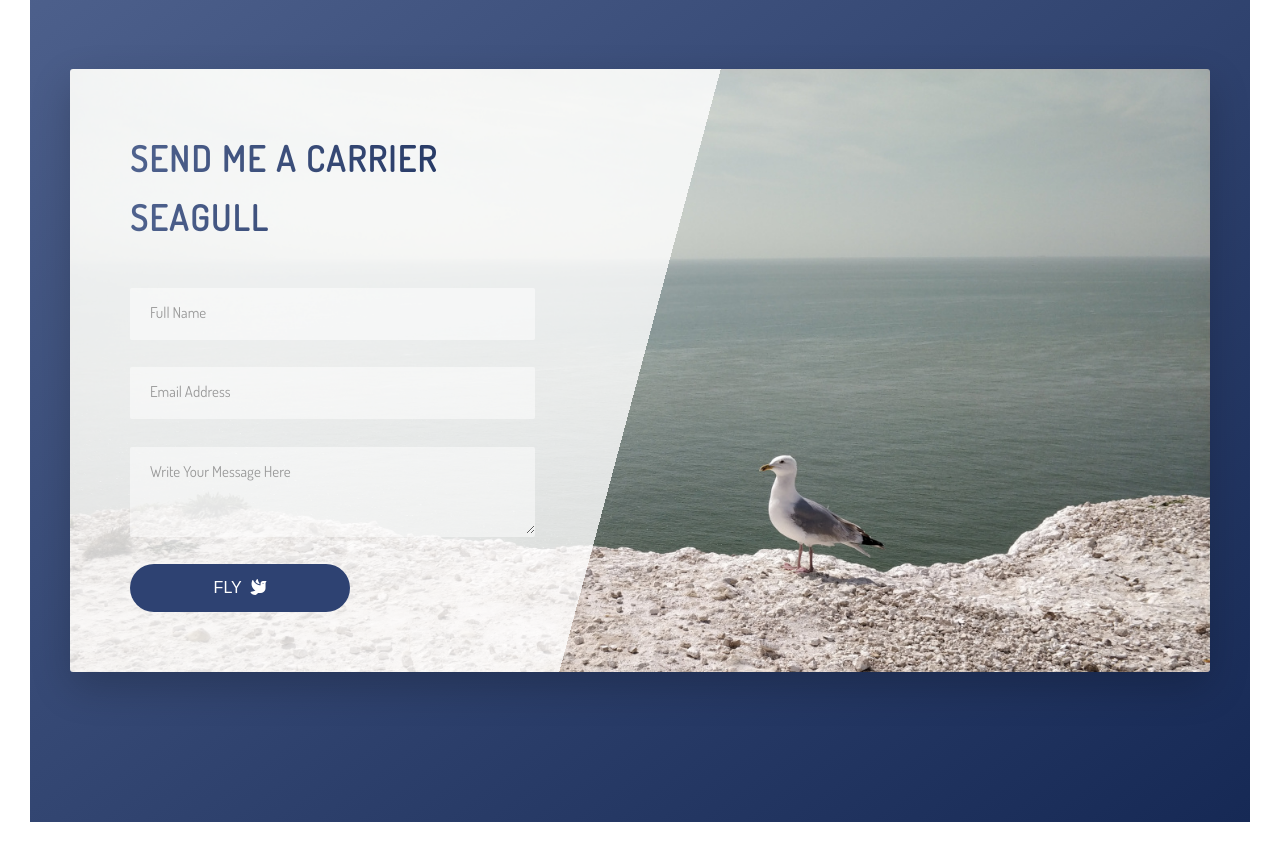
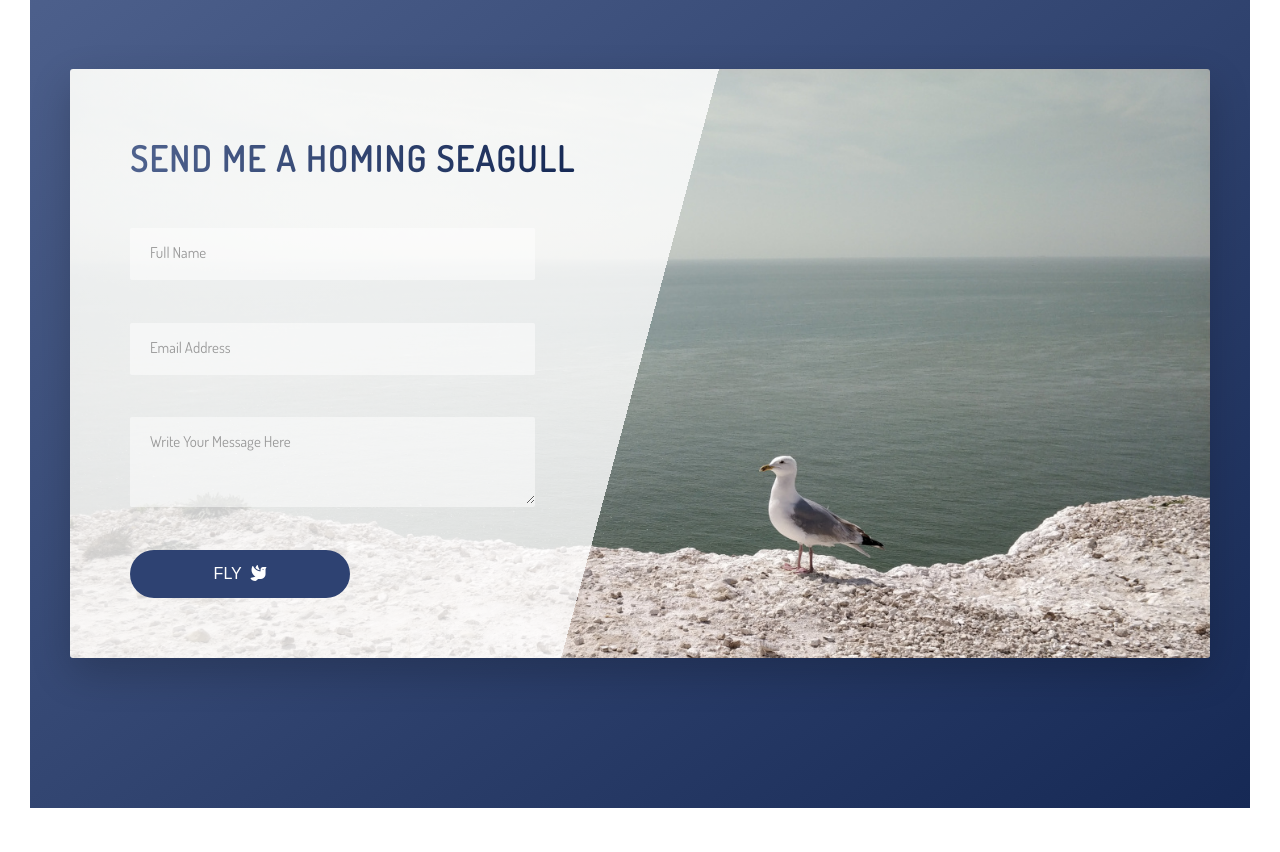
Before and after one commit to pekac45/pekac45.github.io, a website: page index.html in a window 1280 px wide. Shown: the part 3260-4112 px from the top of the page. Drawn offline with Linux system fonts and the light colour scheme.

Commit message:
amend margins

```diff
--- a/index.html
+++ b/index.html
@@ -380,7 +380,7 @@
 					<div class="contact__form">
 						<div class="u-margin-bottom-medium">
 							<h2 class="heading-secondary">
-								Send me a carrier seagull
+								Send me a homing seagull
 							</h2>
 						</div>
 						<form
--- a/sass/components/_form.scss
+++ b/sass/components/_form.scss
@@ -1,4 +1,7 @@
 .form {
+	&__group:not(:last-child) {
+		margin-bottom: 1.5rem;
+	}
 	&__input {
 		font-size: 1.5rem;
 		font-family: inherit;
```
Also changed, not shown: css/style.css.
